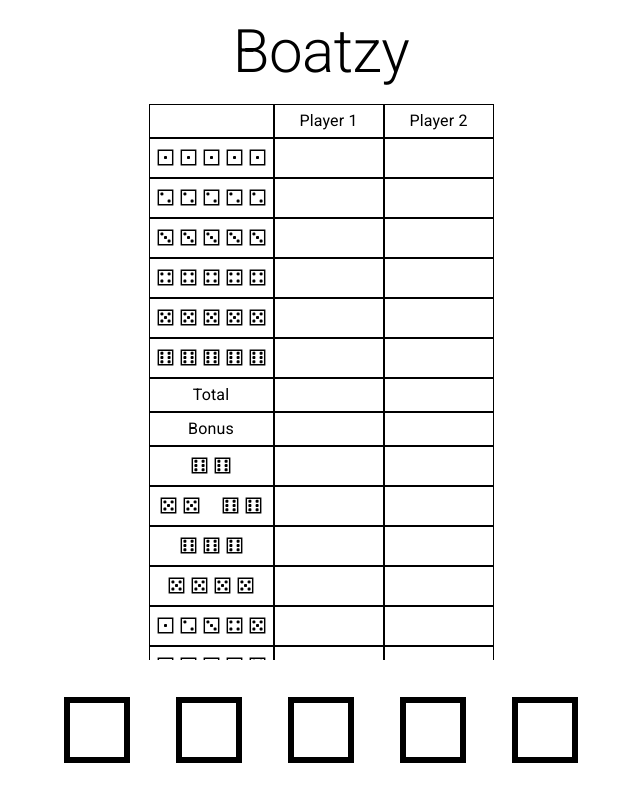
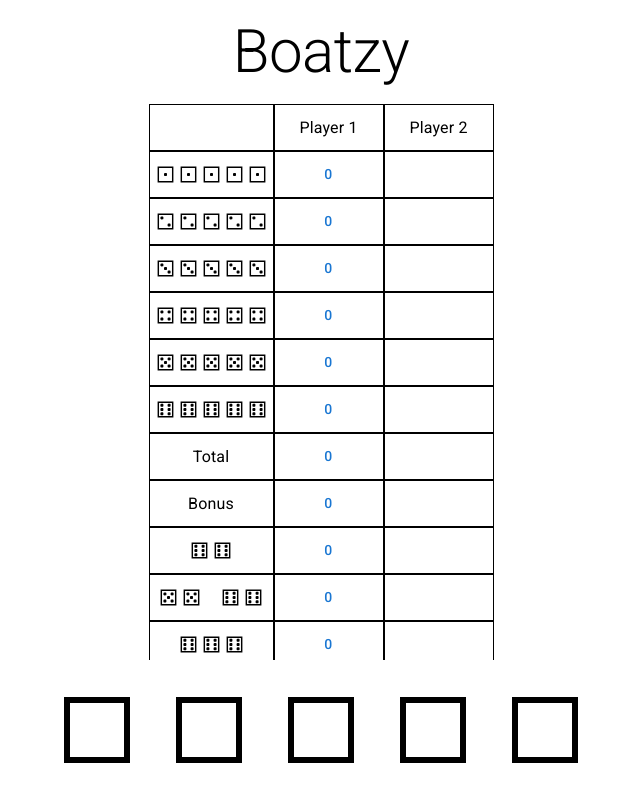
Before and after one commit to tuukkaviitanen/boatzy, a React (Vite) app in the folder client/: page / in a window 1280 px wide. Shown: the whole page, without its empty margins (319-959 px from the left). Built offline with nearby package versions, Linux system fonts and the light colour scheme.

Commit message:
Created game flow with rounds and turns

```diff
--- a/client/src/components/Board.jsx
+++ b/client/src/components/Board.jsx
@@ -1,9 +1,10 @@
-import { Box } from '@mui/material';
+import { Box, Button } from '@mui/material';
 import Cell from './Cell';
 import TextWithInlineDice from './TextWithInlineDice';
 import rows from '../utils/rows';
-import { useContext } from 'react';
+import { useContext, useState } from 'react';
 import { UserContext } from '../contexts/UserContext';
+import { DiceContext } from '../contexts/DiceContext';
 
 const styles = {
   container: {
@@ -18,8 +19,25 @@ const styles = {
 };
 
 function Board() {
-  const [users] = useContext(UserContext);
+  const [users, { setUserValue }] = useContext(UserContext);
+  const [dices, { resetDices }] = useContext(DiceContext);
+  const [round, setRound] = useState(1);
+  const [turn, setTurn] = useState(0);
 
+  const nextRound = () => {
+    resetDices();
+    if (turn + 1 >= users.length) {
+      setRound(round + 1);
+      setTurn(0);
+    } else {
+      setTurn(turn + 1);
+    }
+  };
+
+  const onCellClicked = (userIndex, rowIndex, value) => {
+    setUserValue(userIndex, rowIndex, value);
+    nextRound();
+  };
   return (
     <Box sx={styles.container}>
       <table style={styles.table}>
@@ -36,10 +54,22 @@ function Board() {
                 <Cell>
                   <TextWithInlineDice>{row.title}</TextWithInlineDice>
                 </Cell>
-                {users.map((user) => (
+                {users.map((user, userIndex) => (
                   <Cell key={user.id}>
                     {user.column[rowIndex]?.value ??
-                      user.column[rowIndex]?.tempValue}
+                      (turn === userIndex && (
+                        <Button
+                          onClick={() =>
+                            onCellClicked(
+                              userIndex,
+                              rowIndex,
+                              dices.reduce((sum, num) => sum + num, 0),
+                            )
+                          }
+                        >
+                          {dices.reduce((sum, num) => sum + num, 0)}
+                        </Button>
+                      ))}
                   </Cell>
                 ))}
               </tr>
--- a/client/src/components/Cell.jsx
+++ b/client/src/components/Cell.jsx
@@ -6,6 +6,7 @@ const styles = {
     p: 0.5,
     minWidth: { xs: 70, sm: 100 },
     textAlign: 'center',
+    height: 37,
   },
 };
 
--- a/client/src/contexts/UserContext.jsx
+++ b/client/src/contexts/UserContext.jsx
@@ -31,25 +31,9 @@ export const UserContextProvider = ({ children }) => {
     [users],
   );
 
-  const setUserTempValue = useCallback(
-    (userIndex, rowIndex, tempValue) => {
-      setUsers(
-        Object.assign([], users, {
-          [userIndex]: {
-            ...users[userIndex],
-            column: Object.assign([], users[userIndex].column, {
-              [rowIndex]: { tempValue },
-            }),
-          },
-        }),
-      );
-    },
-    [users],
-  );
-
   const contextValues = useMemo(
-    () => [users, { createUser, setUserValue, setUserTempValue }],
-    [users, createUser, setUserValue, setUserTempValue],
+    () => [users, { createUser, setUserValue }],
+    [users, createUser, setUserValue],
   );
 
   return (
--- a/client/src/models/Row.js
+++ b/client/src/models/Row.js
@@ -3,7 +3,7 @@ class Row {
    *
    * @param {string} title
    * @param {string} name
-   * @param {(cell: number, column: number[]) => number} rule
+   * @param {(dices: number[], column: number[]) => number} rule
    */
   constructor(title, name, rule) {
     (this.title = title), (this.name = name), (this.rule = rule);
--- a/client/src/models/User.js
+++ b/client/src/models/User.js
@@ -8,7 +8,7 @@ class User {
    */
   constructor(name) {
     this.name = name;
-    this.column = rows.map(() => ({ value: null, tempValue: null }));
+    this.column = rows.map(() => ({ value: null }));
     this.id = uuid.v7();
   }
   /**
```
